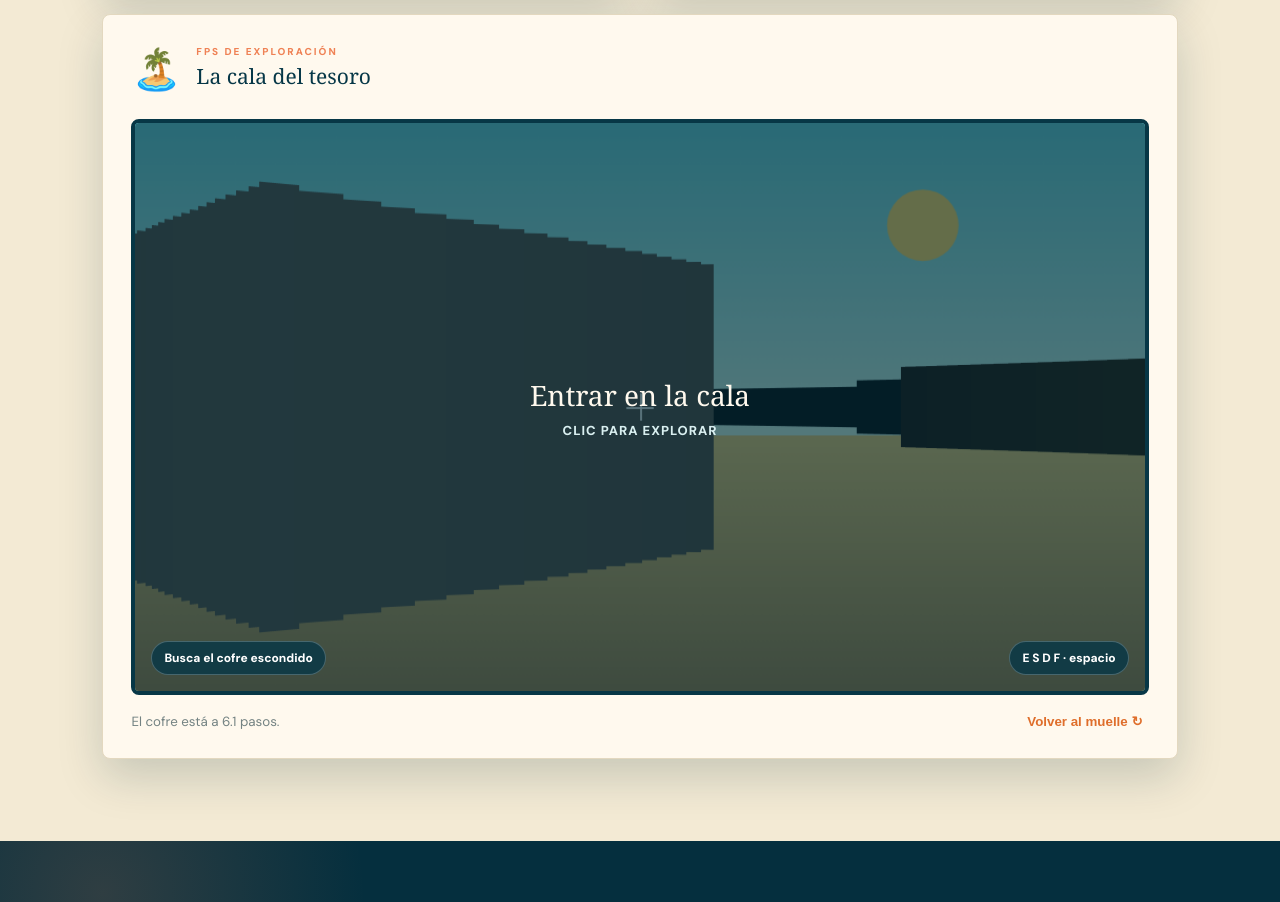
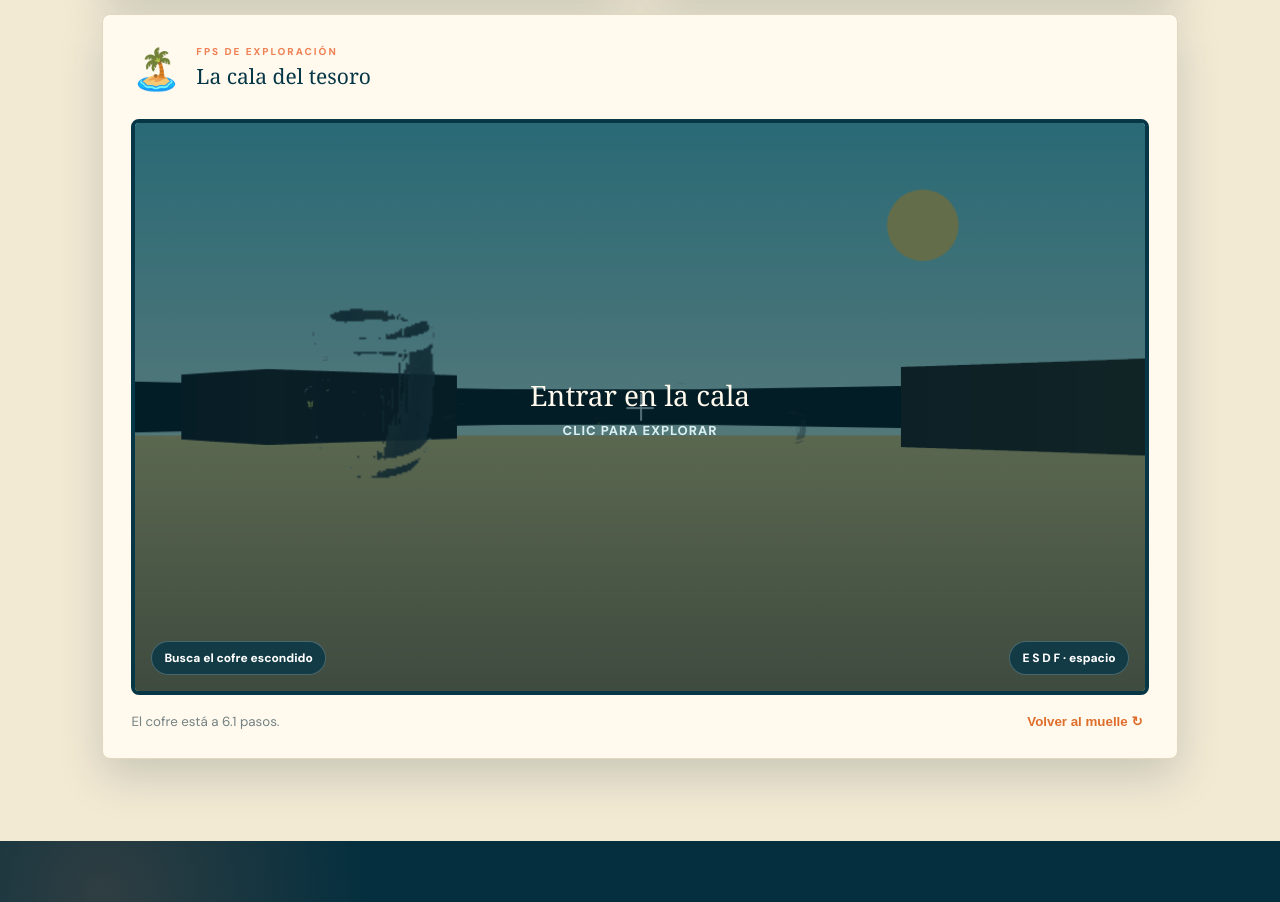
Before and after one commit to todomagichere/la-gran-aventura-pirata, a website: page index.html in a window 1280 px wide. Shown: the part 2560-3462 px from the top of the page. Drawn offline with Linux system fonts and the light colour scheme; animation ran at ten frames a second; a web font is replaced by a local one.

Commit message:
Integra assets portuarios en el FPS

```diff
--- a/src/main.js
+++ b/src/main.js
@@ -42,34 +42,51 @@ document.getElementById('treasure-reset').addEventListener('click', () => { foun
 
 const fpsCanvas = document.getElementById('fps-canvas');
 const fpsCtx = fpsCanvas.getContext('2d');
+const fpsShell = document.querySelector('.fps-shell');
 const fpsOverlay = document.getElementById('fps-overlay');
 const fpsStatus = document.getElementById('fps-status');
 const fpsDistance = document.getElementById('fps-distance');
 const islandMap = [
   '################',
+  '#...l......b...#',
+  '#..o.....x.....#',
+  '#......p.......#',
+  '#.....##.......#',
+  '#..x..##..l....#',
   '#..............#',
-  '#..T.....R.....#',
+  '#......p.i.o...#',
   '#..............#',
-  '#.....##.......#',
-  '#..R..##..T....#',
-  '#..............#',
-  '#......P.......#',
-  '#...........R..#',
-  '#...T..........#',
+  '#...l..........#',
   '#........##....#',
-  '#..R.....##....#',
-  '#..............#',
+  '#..o.....##....#',
+  '#..........x...#',
   '#.......C......#',
-  '#..............#',
+  '#...p..........#',
   '################'
 ];
+const spriteMeta = {
+  b: { src: '/src/assets/port/boat.png', scale: 1.65, label: 'barco' },
+  C: { src: '/src/assets/port/chest.png', scale: .78, label: 'cofre' },
+  l: { src: '/src/assets/port/lamp.png', scale: .86, label: 'farol' },
+  i: { src: '/src/assets/port/pillar.png', scale: 1.08, label: 'pilar' },
+  o: { src: '/src/assets/port/barrel.png', scale: .82, label: 'barril' },
+  p: { src: '/src/assets/port/platform.png', scale: .94, label: 'plataforma' },
+  x: { src: '/src/assets/port/box.png', scale: .82, label: 'caja' }
+};
+const fpsImages = Object.fromEntries(Object.entries(spriteMeta).map(([key, meta]) => {
+  const image = new Image();
+  image.src = meta.src;
+  return [key, image];
+}));
+const fpsSprites = islandMap.flatMap((row, y) => [...row].flatMap((cell, x) => spriteMeta[cell] ? [{ type: cell, x: x + .5, y: y + .5 }] : []));
 const fpsKeys = new Set();
 const playerStart = { x: 2.4, y: 13.2, angle: -0.72 };
 let player = { ...playerStart };
 let fpsWon = false;
 let showingMap = false;
 let lastFrame = performance.now();
-const treasureSpot = { x: 8.5, y: 13.5 };
+let fpsDepth = [];
+const treasureSpot = fpsSprites.find(sprite => sprite.type === 'C');
 
 function fpsCell(x, y) {
   const row = islandMap[Math.floor(y)];
@@ -78,7 +95,7 @@ function fpsCell(x, y) {
 
 function isBlocked(x, y) {
   const cell = fpsCell(x, y);
-  return cell !== '.' && cell !== 'C';
+  return cell === '#' || cell === 'b' || cell === 'i' || cell === 'o' || cell === 'x';
 }
 
 function resetFps() {
@@ -134,20 +151,13 @@ function castRay(rayAngle) {
     const x = player.x + Math.cos(rayAngle) * distance;
     const y = player.y + Math.sin(rayAngle) * distance;
     hit = fpsCell(x, y);
-    if (hit !== '.') break;
+    if (hit === '#') break;
   }
   return { distance, hit };
 }
 
-function wallColor(hit, shade) {
-  const colors = {
-    '#': [88, 72, 47],
-    T: [26, 113, 79],
-    R: [94, 83, 74],
-    P: [117, 74, 42],
-    C: [176, 87, 39]
-  };
-  const [r, g, b] = colors[hit] || colors['#'];
+function wallColor(shade) {
+  const [r, g, b] = [88, 72, 47];
   return `rgb(${Math.max(0, r - shade)}, ${Math.max(0, g - shade)}, ${Math.max(0, b - shade)})`;
 }
 
@@ -156,6 +166,7 @@ function drawFpsView() {
   const h = fpsCanvas.height;
   drawFpsBackground(w, h);
   const fov = Math.PI / 3;
+  fpsDepth = new Array(w).fill(16);
   for (let x = 0; x < w; x += 2) {
     const ratio = x / w - .5;
     const angle = player.angle + ratio * fov;
@@ -164,16 +175,47 @@ function drawFpsView() {
     const wallHeight = Math.min(h, h / Math.max(corrected, .12));
     const top = (h - wallHeight) / 2;
     const shade = Math.min(95, corrected * 9);
-    fpsCtx.fillStyle = wallColor(ray.hit, shade);
+    fpsDepth[x] = corrected;
+    fpsDepth[x + 1] = corrected;
+    fpsCtx.fillStyle = wallColor(shade);
     fpsCtx.fillRect(x, top, 2, wallHeight);
-    if (ray.hit === 'T' && wallHeight > 110) {
-      fpsCtx.fillStyle = 'rgba(255, 244, 214, .18)';
-      fpsCtx.fillRect(x, top, 2, wallHeight * .28);
-    }
   }
   fpsCtx.fillStyle = 'rgba(255, 255, 255, .82)';
   fpsCtx.fillRect(w / 2 - 13, h / 2, 26, 2);
   fpsCtx.fillRect(w / 2, h / 2 - 13, 2, 26);
+}
+
+function normaliseAngle(angle) {
+  return Math.atan2(Math.sin(angle), Math.cos(angle));
+}
+
+function drawFpsSprites() {
+  const w = fpsCanvas.width;
+  const h = fpsCanvas.height;
+  const fov = Math.PI / 3;
+  const visibleSprites = fpsSprites
+    .map(sprite => ({ ...sprite, distance: Math.hypot(sprite.x - player.x, sprite.y - player.y) }))
+    .filter(sprite => sprite.distance > .2)
+    .sort((a, b) => b.distance - a.distance);
+
+  visibleSprites.forEach(sprite => {
+    const image = fpsImages[sprite.type];
+    const meta = spriteMeta[sprite.type];
+    if (!image?.complete) return;
+    const angle = normaliseAngle(Math.atan2(sprite.y - player.y, sprite.x - player.x) - player.angle);
+    if (Math.abs(angle) > fov * .7) return;
+    const centerX = (angle / fov + .5) * w;
+    const spriteHeight = Math.min(h * 1.35, h * meta.scale / sprite.distance);
+    const spriteWidth = spriteHeight * (image.naturalWidth / image.naturalHeight);
+    const left = centerX - spriteWidth / 2;
+    const groundY = h * .55 + h * .24 / Math.max(sprite.distance, .8);
+    const top = groundY - spriteHeight;
+    const sampleX = Math.max(0, Math.min(w - 1, Math.floor(centerX)));
+    if (sprite.distance > fpsDepth[sampleX] + .3) return;
+    fpsCtx.globalAlpha = Math.max(.35, 1 - sprite.distance / 18);
+    fpsCtx.drawImage(image, left, top, spriteWidth, spriteHeight);
+    fpsCtx.globalAlpha = 1;
+  });
 }
 
 function drawFpsMap() {
@@ -186,7 +228,7 @@ function drawFpsMap() {
   fpsCtx.fillRect(pad, pad, size, size);
   islandMap.forEach((row, y) => [...row].forEach((cellValue, x) => {
     if (cellValue === '.') return;
-    fpsCtx.fillStyle = cellValue === 'C' ? '#d95f37' : cellValue === 'T' ? '#1d7a56' : cellValue === 'R' ? '#7a7068' : '#59482f';
+    fpsCtx.fillStyle = cellValue === 'C' ? '#d95f37' : cellValue === 'l' ? '#f2b735' : cellValue === 'i' ? '#ddd0b4' : cellValue === 'p' ? '#a67e43' : cellValue === 'b' ? '#0a6871' : cellValue === 'o' || cellValue === 'x' ? '#8f462d' : '#59482f';
     fpsCtx.fillRect(pad + x * cell, pad + y * cell, cell - 1, cell - 1);
   }));
   fpsCtx.fillStyle = '#063747';
@@ -220,17 +262,22 @@ function tickFps(now) {
   lastFrame = now;
   if (document.pointerLockElement === fpsCanvas && !fpsWon) moveFps(dt);
   drawFpsView();
+  drawFpsSprites();
   if (showingMap || fpsWon) drawFpsMap();
   updateFpsHud();
   requestAnimationFrame(tickFps);
 }
 
-fpsCanvas.addEventListener('click', () => {
+function enterFps() {
   if (!fpsWon) {
     fpsCanvas.requestPointerLock?.();
     fpsCanvas.focus();
   }
-});
+}
+
+fpsShell.addEventListener('click', enterFps);
+fpsCanvas.addEventListener('click', enterFps);
+fpsOverlay.addEventListener('click', enterFps);
 document.addEventListener('pointerlockchange', () => fpsOverlay.classList.toggle('hidden', document.pointerLockElement === fpsCanvas && !fpsWon));
 document.addEventListener('mousemove', event => {
   if (document.pointerLockElement === fpsCanvas && !fpsWon) player.angle += event.movementX * .0026;
--- a/src/styles.css
+++ b/src/styles.css
@@ -530,6 +530,7 @@ h1 em {
   gap: 8px;
   background: rgba(5, 47, 62, .62);
   color: #fff9ee;
+  cursor: pointer;
   text-align: center;
   transition: opacity .18s ease, visibility .18s ease;
 }
```
Also changed, not shown: src/assets/port/barrel.png (added), src/assets/port/boat.png (added), src/assets/port/box.png (added), src/assets/port/chest.png (added), src/assets/port/lamp.png (added), src/assets/port/pillar.png (added), src/assets/port/platform.png (added), 2 other files.
